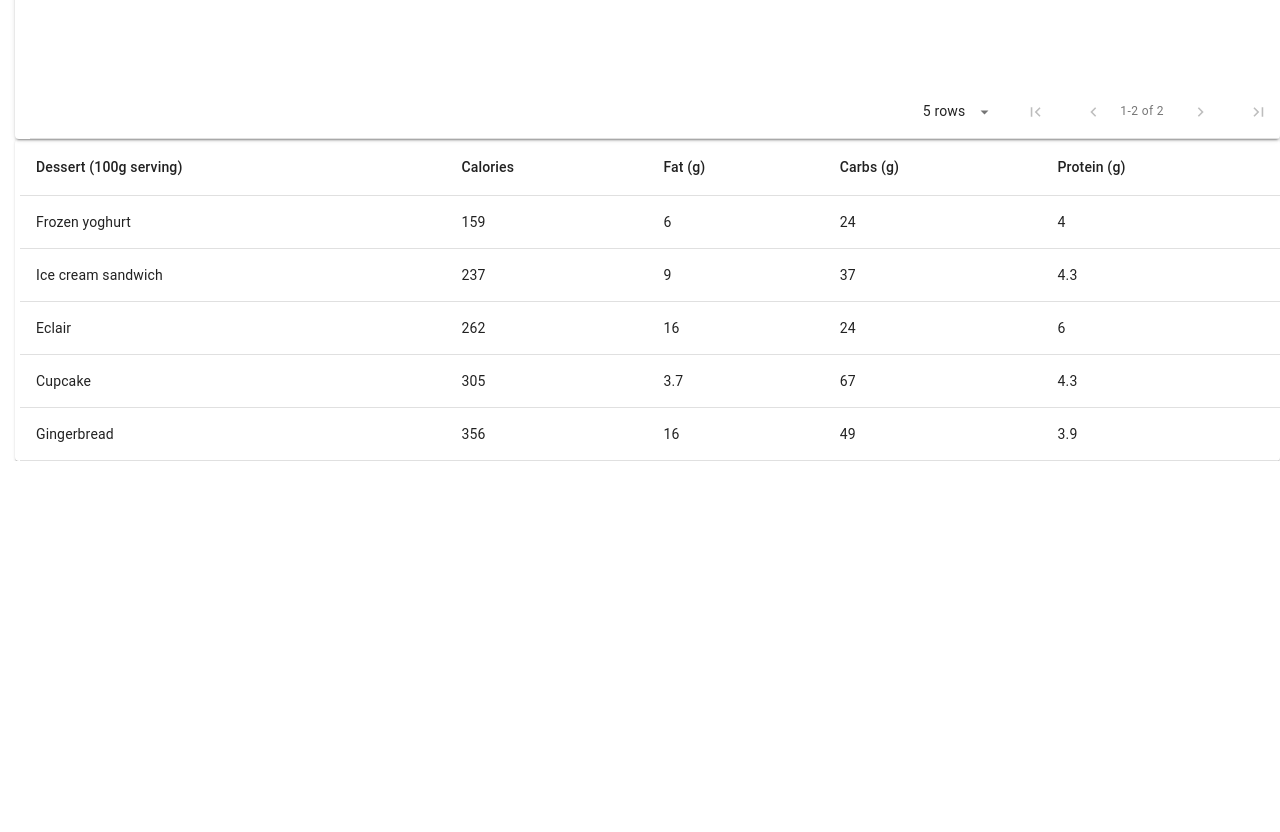
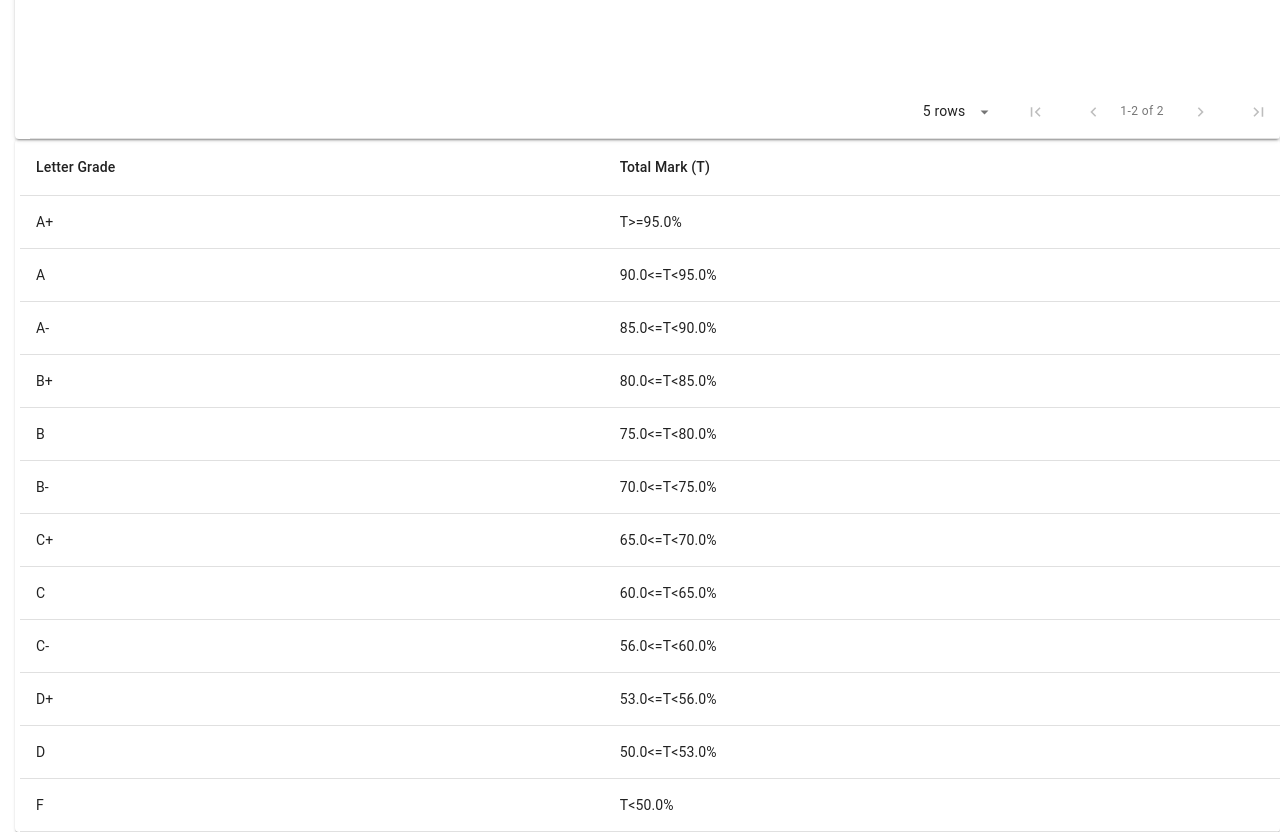
Before and after one commit to Karenzhang7717/ENSF607_Web_Project, a React (Create React App) app in the folder course-outline/: page / in a window 1280 px wide. Shown: the part 780-1612 px from the top of the page. Before the commit the page ends 1241 px from the top, so only its background shows below. Built offline with nearby package versions, Linux system fonts and the light colour scheme.

Commit message:
Updated grade conversion

```diff
--- a/course-outline/src/App.js
+++ b/course-outline/src/App.js
@@ -3,7 +3,7 @@ import 'bulma/css/bulma.css';
 import CourseInfo from './components/CourseInfo';
 import LearnOutcome from './components/LearnOutcome';
 import Grade from './components/Grade';
-import Textbook from './components/Textbook';
+import GPA from './components/GPA';
 
 function App() {
 
@@ -23,7 +23,7 @@ function App() {
         <CourseInfo />
         <LearnOutcome />
         <Grade />
-        <Textbook />
+        <GPA />
       </div>
     </nav>
   );
--- /dev/null
+++ b/course-outline/src/components/GPA.js
@@ -0,0 +1,62 @@
+import React from 'react';
+import { makeStyles } from '@material-ui/core/styles';
+import Table from '@material-ui/core/Table';
+import TableBody from '@material-ui/core/TableBody';
+import TableCell from '@material-ui/core/TableCell';
+import TableContainer from '@material-ui/core/TableContainer';
+import TableHead from '@material-ui/core/TableHead';
+import TableRow from '@material-ui/core/TableRow';
+import Paper from '@material-ui/core/Paper';
+
+const useStyles = makeStyles({
+  table: {
+    minWidth: 650,
+  },
+});
+
+function createData(grade, mark) {
+  return { grade,mark };
+}
+
+const rows = [
+  createData('A+', 'T>=95.0%'),
+  createData('A', '90.0<=T<95.0%'),
+  createData('A-', '85.0<=T<90.0%'),
+  createData('B+', '80.0<=T<85.0%'),
+  createData('B', '75.0<=T<80.0%'),
+  createData('B-', '70.0<=T<75.0%'),
+  createData('C+', '65.0<=T<70.0%'),
+  createData('C', '60.0<=T<65.0%'),
+  createData('C-', '56.0<=T<60.0%'),
+  createData('D+', '53.0<=T<56.0%'),
+  createData('D', '50.0<=T<53.0%'),
+  createData('F', 'T<50.0%')
+];
+
+export default function BasicTable() {
+  const classes = useStyles();
+
+  return (
+    <TableContainer component={Paper}>
+      <Table className={classes.table} aria-label="simple table">
+        <TableHead>
+          <TableRow>
+            <TableCell align="left">Letter Grade</TableCell>
+            <TableCell align="right">Total Mark (T)</TableCell>
+
+          </TableRow>
+        </TableHead>
+        <TableBody>
+          {rows.map((row) => (
+            <TableRow key={row.name}>
+
+              <TableCell align="left">{row.grade}</TableCell>
+              <TableCell align="right">{row.mark}</TableCell>
+
+            </TableRow>
+          ))}
+        </TableBody>
+      </Table>
+    </TableContainer>
+  );
+}
--- a/course-outline/src/components/Textbook.js
+++ /dev/null
@@ -1,60 +0,0 @@
-import React from 'react';
-import { makeStyles } from '@material-ui/core/styles';
-import Table from '@material-ui/core/Table';
-import TableBody from '@material-ui/core/TableBody';
-import TableCell from '@material-ui/core/TableCell';
-import TableContainer from '@material-ui/core/TableContainer';
-import TableHead from '@material-ui/core/TableHead';
-import TableRow from '@material-ui/core/TableRow';
-import Paper from '@material-ui/core/Paper';
-
-const useStyles = makeStyles({
-  table: {
-    minWidth: 650,
-  },
-});
-
-function createData(name, calories, fat, carbs, protein) {
-  return { name, calories, fat, carbs, protein };
-}
-
-const rows = [
-  createData('Frozen yoghurt', 159, 6.0, 24, 4.0),
-  createData('Ice cream sandwich', 237, 9.0, 37, 4.3),
-  createData('Eclair', 262, 16.0, 24, 6.0),
-  createData('Cupcake', 305, 3.7, 67, 4.3),
-  createData('Gingerbread', 356, 16.0, 49, 3.9),
-];
-
-export default function BasicTable() {
-  const classes = useStyles();
-
-  return (
-    <TableContainer component={Paper}>
-      <Table className={classes.table} aria-label="simple table">
-        <TableHead>
-          <TableRow>
-            <TableCell>Dessert (100g serving)</TableCell>
-            <TableCell align="right">Calories</TableCell>
-            <TableCell align="right">Fat&nbsp;(g)</TableCell>
-            <TableCell align="right">Carbs&nbsp;(g)</TableCell>
-            <TableCell align="right">Protein&nbsp;(g)</TableCell>
-          </TableRow>
-        </TableHead>
-        <TableBody>
-          {rows.map((row) => (
-            <TableRow key={row.name}>
-              <TableCell component="th" scope="row">
-                {row.name}
-              </TableCell>
-              <TableCell align="right">{row.calories}</TableCell>
-              <TableCell align="right">{row.fat}</TableCell>
-              <TableCell align="right">{row.carbs}</TableCell>
-              <TableCell align="right">{row.protein}</TableCell>
-            </TableRow>
-          ))}
-        </TableBody>
-      </Table>
-    </TableContainer>
-  );
-}
```
